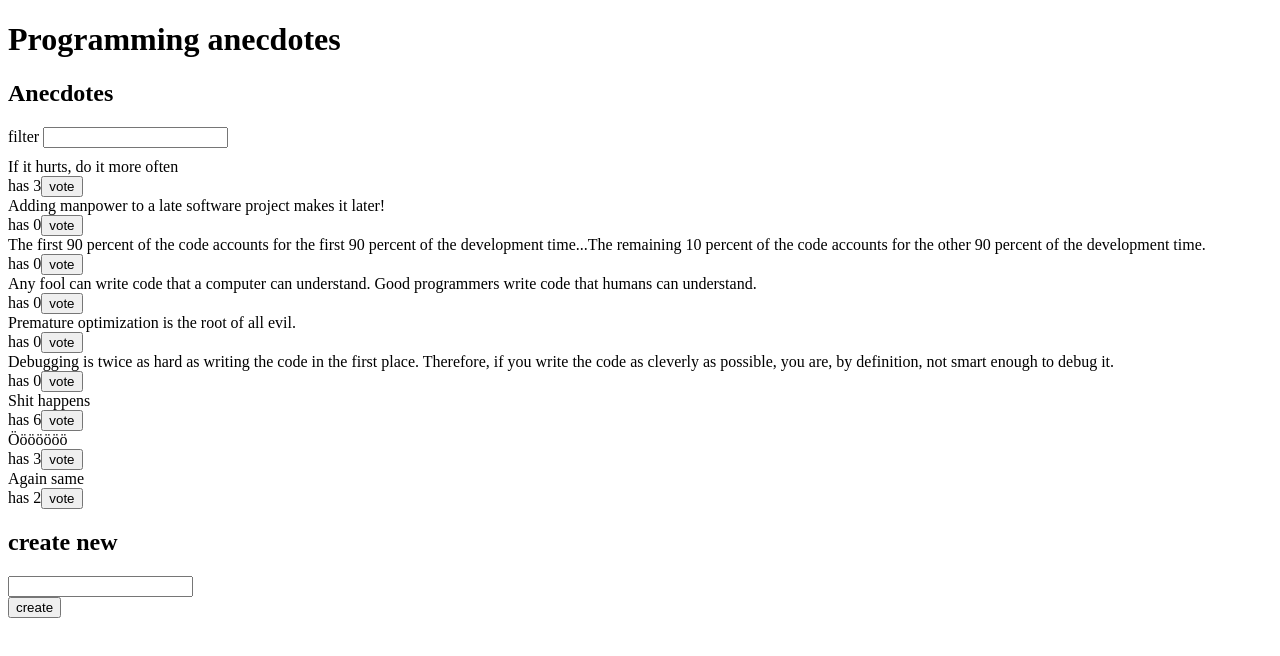
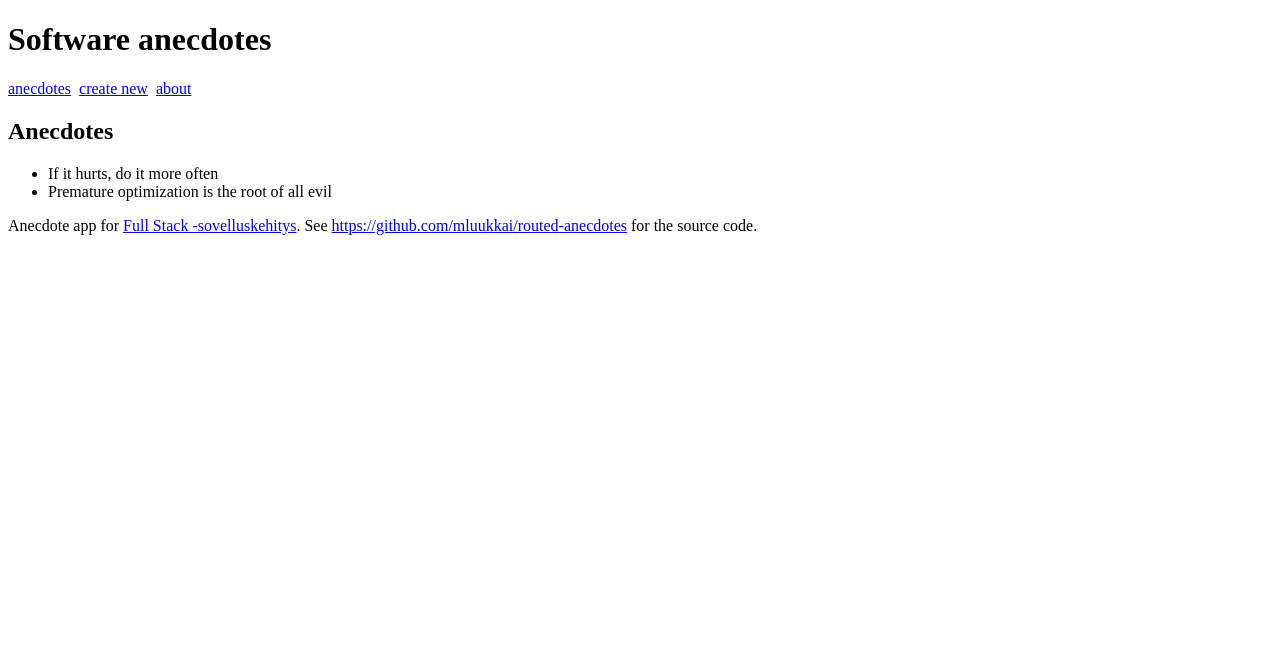
Before and after one commit to jounigit/fullstack-osa6, a React (Create React App) app: page / in a window 1280 px wide. Shown: the top 656 px of the page. Built offline with nearby package versions, Linux system fonts and the light colour scheme; data requests are answered from the project's data file.

Commit message:
6.16 routed anecdotes, osa 1

```diff
--- a/package.json
+++ b/package.json
@@ -9,6 +9,7 @@
     "react": "^16.4.1",
     "react-dom": "^16.4.1",
     "react-redux": "^5.0.7",
+    "react-router-dom": "^4.3.1",
     "react-scripts": "1.0.17",
     "redux": "^3.7.2",
     "redux-thunk": "^2.3.0"
--- a/src/App.js
+++ b/src/App.js
@@ -1,29 +1,157 @@
 import React from 'react'
-import Notification from './components/Notification'
-import AnecdoteForm from './components/AnecdoteForm'
-import AnecdoteList from './components/AnecdoteList'
-import { connect } from 'react-redux'
-import { initAnecdotes } from './reducers/anecdoteReducer'
+import { BrowserRouter as Router, Route, Link } from 'react-router-dom'
 
-class App extends React.Component {
-  componentDidMount () {
-    this.props.initAnecdotes()
+const Menu = () => (
+  <div>
+    <Link to="/">anecdotes</Link> &nbsp;
+    <Link to="/create">create new</Link> &nbsp;
+    <Link to="/about">about</Link> &nbsp;
+  </div>
+)
+
+const AnecdoteList = ({ anecdotes }) => (
+  <div>
+    <h2>Anecdotes</h2>
+    <ul>
+      {anecdotes.map(anecdote => <li key={anecdote.id} >{anecdote.content}</li>)}
+    </ul>
+  </div>
+)
+
+const About = () => (
+  <div>
+    <h2>About anecdote app</h2>
+    <p>According to Wikipedia:</p>
+
+    <em>An anecdote is a brief, revealing account of an individual person or an incident.
+      Occasionally humorous, anecdotes differ from jokes because their primary purpose is not simply to provoke laughter but to reveal a truth more general than the brief tale itself,
+      such as to characterize a person by delineating a specific quirk or trait, to communicate an abstract idea about a person, place, or thing through the concrete details of a short narrative.
+      An anecdote is "a story with a point."</em>
+
+    <p>Software engineering is full of excellent anecdotes, at this app you can find the best and add more.</p>
+  </div>
+)
+
+const Footer = () => (
+  <div>
+    Anecdote app for <a href='https://courses.helsinki.fi/fi/TKT21009/121540749'>Full Stack -sovelluskehitys</a>.
+
+    See <a href='https://github.com/mluukkai/routed-anecdotes'>https://github.com/mluukkai/routed-anecdotes</a> for the source code.
+  </div>
+)
+
+class CreateNew extends React.Component {
+  constructor() {
+    super()
+    this.state = {
+      content: '',
+      author: '',
+      info: ''
+    }
+  }
+
+  handleChange = (e) => {
+    console.log(e.target.name, e.target.value)
+    this.setState({ [e.target.name]: e.target.value })
+  }
+
+  handleSubmit = (e) => {
+    e.preventDefault()
+    this.props.addNew({
+      content: this.state.content,
+      author: this.state.author,
+      info: this.state.info,
+      votes: 0
+    })
   }
 
   render() {
-    //const anecdotes = this.props.store.getState()
+    return(
+      <div>
+        <h2>create a new anecdote</h2>
+        <form onSubmit={this.handleSubmit}>
+          <div>
+            content
+            <input name='content' value={this.state.content} onChange={this.handleChange} />
+          </div>
+          <div>
+            author
+            <input name='author' value={this.state.author} onChange={this.handleChange} />
+          </div>
+          <div>
+            url for more info
+            <input name='info' value={this.state.info} onChange={this.handleChange} />
+          </div>
+          <button>create</button>
+        </form>
+      </div>
+    )
+
+  }
+}
+
+class App extends React.Component {
+  constructor() {
+    super()
+
+    this.state = {
+      anecdotes: [
+        {
+          content: 'If it hurts, do it more often',
+          author: 'Jez Humble',
+          info: 'https://martinfowler.com/bliki/FrequencyReducesDifficulty.html',
+          votes: 0,
+          id: '1'
+        },
+        {
+          content: 'Premature optimization is the root of all evil',
+          author: 'Donald Knuth',
+          info: 'http://wiki.c2.com/?PrematureOptimization',
+          votes: 0,
+          id: '2'
+        }
+      ],
+      notification: ''
+    }
+  }
+
+  addNew = (anecdote) => {
+    anecdote.id = (Math.random() * 10000).toFixed(0)
+    this.setState({ anecdotes: this.state.anecdotes.concat(anecdote) })
+  }
+
+  anecdoteById = (id) =>
+    this.state.anecdotes.find(a => a.id === id)
+
+  vote = (id) => {
+    const anecdote = this.anecdoteById(id)
+
+    const voted = {
+      ...anecdote,
+      votes: anecdote.votes + 1
+    }
+
+    const anecdotes = this.state.anecdotes.map(a => a.id === id ? voted : a)
+
+    this.setState({ anecdotes })
+  }
+
+  render() {
     return (
       <div>
-        <h1>Programming anecdotes</h1>
-        <Notification />
-        <AnecdoteList />
-        <AnecdoteForm />
+        <h1>Software anecdotes</h1>
+        <Router>
+          <div>
+            <Menu />
+            <Route exact path="/" render={() => <AnecdoteList anecdotes={this.state.anecdotes} />} />
+            <Route path="/create" render={() => <CreateNew addNew={this.addNew}/>} />
+            <Route path="/about" render={() => <About />} />
+          </div>
+        </Router>
+        <Footer />
       </div>
     )
   }
 }
 
-export default connect(
-  null,
-  { initAnecdotes }
-)(App)
+export default App
--- a/src/index.js
+++ b/src/index.js
@@ -1,12 +1,5 @@
 import React from 'react'
 import ReactDOM from 'react-dom'
-import { Provider } from 'react-redux'
 import App from './App'
-import store from './store'
 
-ReactDOM.render(
-  <Provider store={store}>
-    <App />
-  </Provider>,
-  document.getElementById('root')
-)
+ReactDOM.render(<App />, document.getElementById('root'))
```
Also changed, not shown: 1 other file (tests, documents, lock files or other folders).
